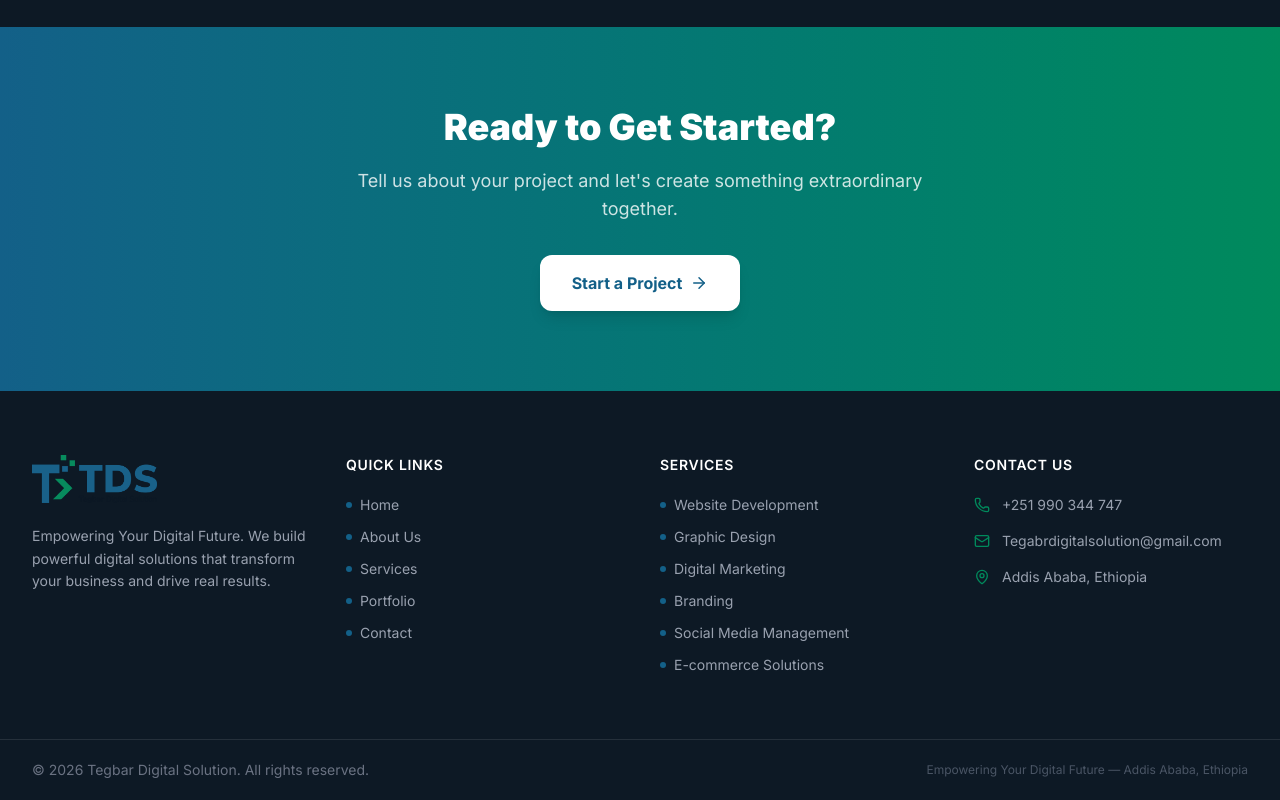
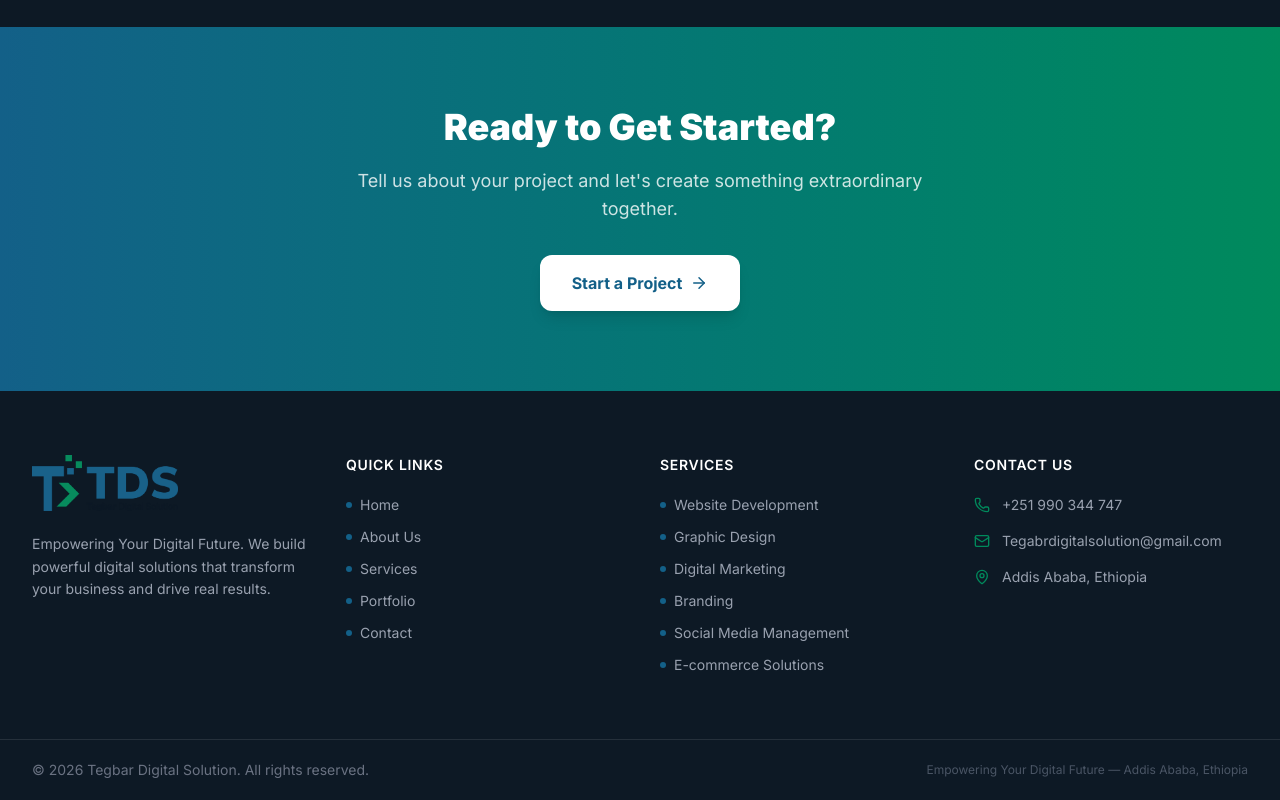
Before and after one commit to BamlakChernet/tegbar-digital-solution-website, a React (Vite) app: page /services in a window 1280 px wide. Shown: the part 2381-3181 px from the top of the page. Built offline with nearby package versions, Linux system fonts and the light colour scheme.

Commit message:
Use colored logo in footer and favicon, remove Get Started from home

```diff
--- a/src/components/Footer.jsx
+++ b/src/components/Footer.jsx
@@ -1,6 +1,6 @@
 import { Link } from 'react-router-dom';
 import { Phone, Mail, MapPin } from 'lucide-react';
-import logoWhite from '../assets/logo-white.png';
+import logoColored from '../assets/T logo 3-03.png';
 
 const quickLinks = [
   { name: 'Home', path: '/' },
@@ -30,9 +30,10 @@ export default function Footer() {
           <div className="lg:col-span-1">
             <Link to="/" className="inline-block mb-4">
               <img
-                src={logoWhite}
+                src={logoColored}
                 alt="Tegbar Digital Solution"
-                className="h-12 w-auto object-contain"
+                className="h-14 w-auto object-contain"
+                style={{ aspectRatio: 'auto' }}
               />
             </Link>
             <p className="text-gray-400 text-sm leading-relaxed">
--- a/src/pages/Home.jsx
+++ b/src/pages/Home.jsx
@@ -89,13 +89,7 @@ export default function Home() {
                 to="/contact"
                 className="inline-flex items-center gap-2 px-7 py-3.5 rounded-xl bg-gradient-to-r from-[#136088] to-[#008A5C] text-white font-semibold hover:opacity-90 hover:scale-105 transition-all duration-200 shadow-lg shadow-blue-900/30"
               >
-                Get Started <ArrowRight size={18} />
-              </Link>
-              <Link
-                to="/contact"
-                className="inline-flex items-center gap-2 px-7 py-3.5 rounded-xl border border-white/20 text-white font-semibold hover:bg-white/10 transition-all duration-200"
-              >
-                Contact Us
+                Contact Us <ArrowRight size={18} />
               </Link>
             </div>
 
@@ -297,7 +291,7 @@ export default function Home() {
               to="/contact"
               className="inline-flex items-center gap-2 px-8 py-4 rounded-xl bg-gradient-to-r from-[#136088] to-[#008A5C] text-white font-bold text-lg hover:opacity-90 hover:scale-105 transition-all duration-200 shadow-lg"
             >
-              Start Your Project <ArrowRight size={20} />
+              Contact Us <ArrowRight size={20} />
             </Link>
             <Link
               to="/services"
```
